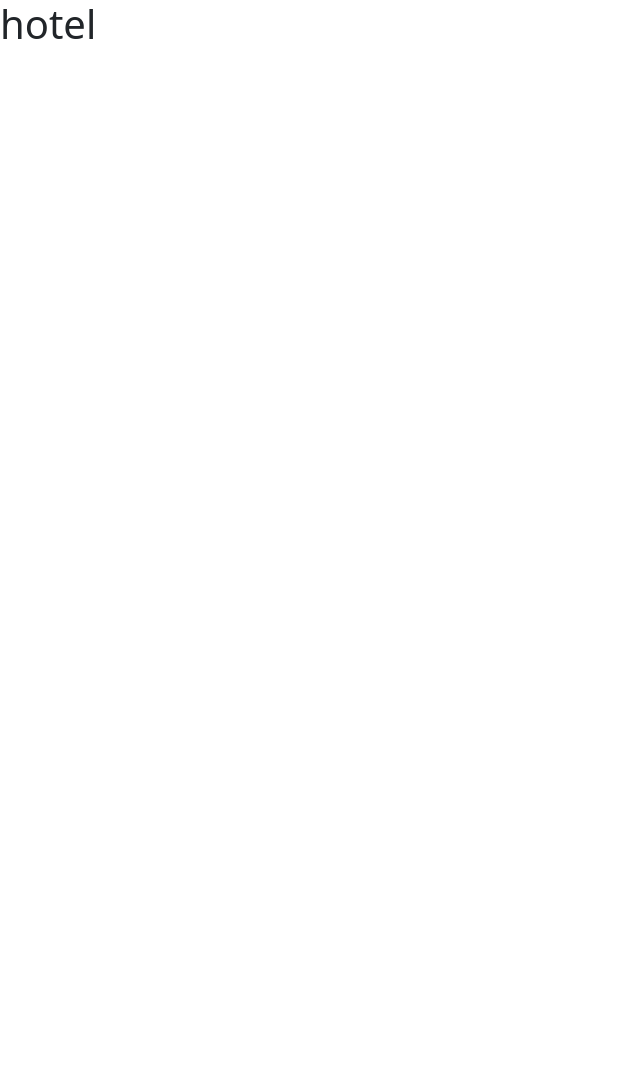
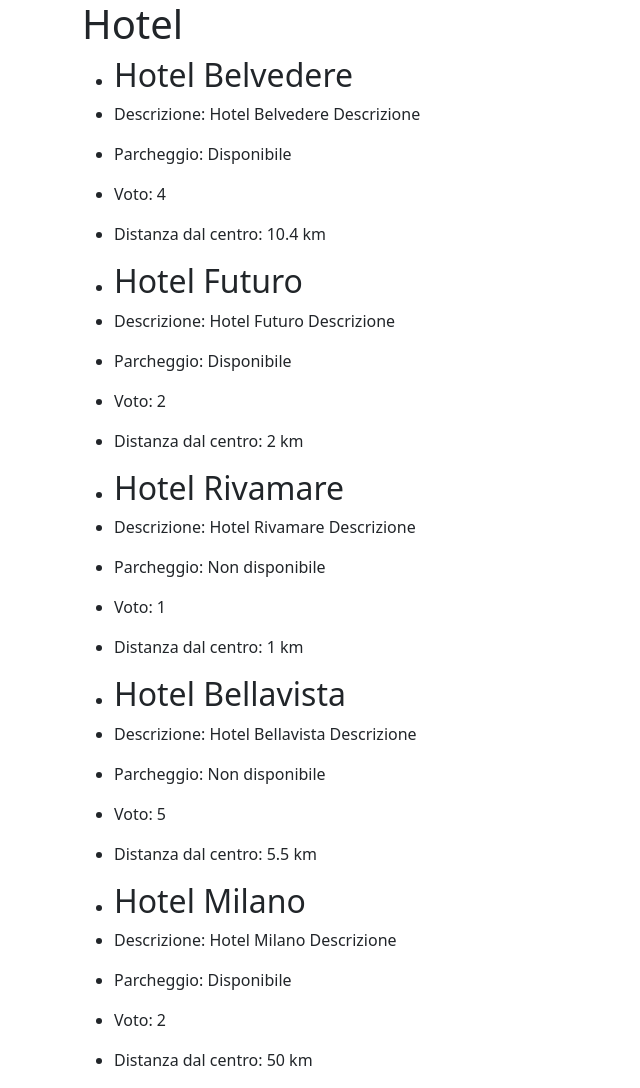
Before and after one commit to Marcap00/php-hotel, a PHP site: page / in a window 1280 px wide. Before the commit the part shown is almost empty. Shown: the whole page, without its empty margins (0-640 px from the left). Before the commit the page ends 39 px from the top, so only its background shows below. Run offline with PHP 8.4, Linux system fonts and the light colour scheme.

Commit message:
printed dinamically hotel info on page

```diff
--- a/index.php
+++ b/index.php
@@ -54,7 +54,31 @@ $hotels = [
 </head>
 
 <body>
-    <h1>hotel</h1>
+    <div class="container">
+
+        <h1>Hotel</h1>
+
+        <ul>
+            <?php foreach ($hotels as $hotel) { ?>
+            <li>
+                <h2><?= $hotel['name']; ?></h2>
+            </li>
+            <li>
+                <p>Descrizione: <?= $hotel['description']; ?></p>
+            </li>
+            <li>
+                <p>Parcheggio: <?= $hotel['parking'] ? 'Disponibile' : 'Non disponibile'; ?></p>
+            </li>
+            <li>
+                <p>Voto: <?= $hotel['vote']; ?></p>
+            </li>
+            <li>
+                <p>Distanza dal centro: <?= $hotel['distance_to_center']; ?> km</p>
+            </li>
+            <?php } ?>
+        </ul>
+
+    </div>
 </body>
 
 </html>
```
